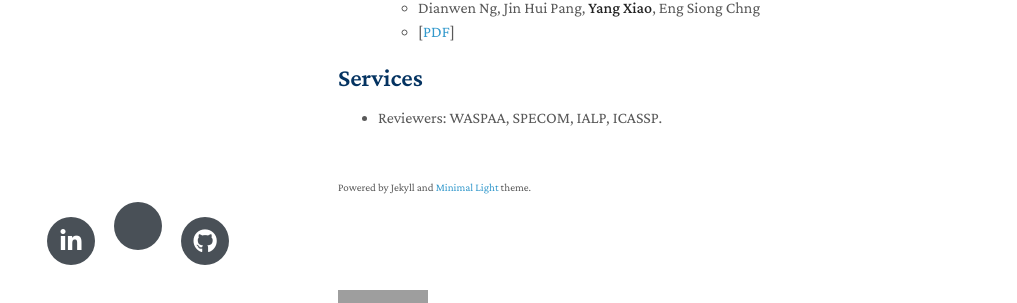
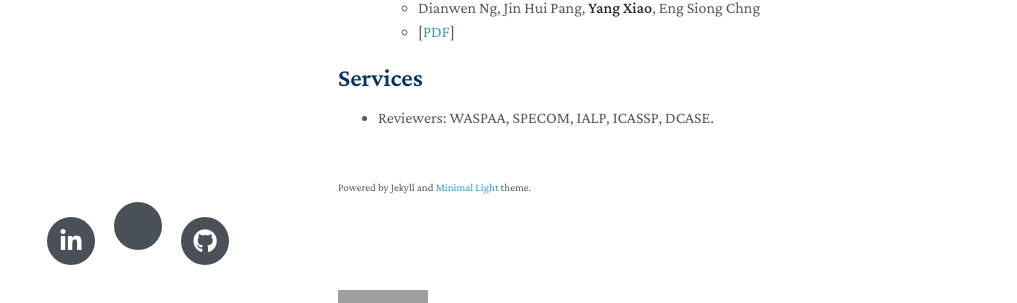
Before and after one commit to swagshaw/swagshaw.github.io, a Jekyll site: the page built from index.md, in a window 1280 px wide and 900 px high, scrolled down 1999 px. Shown: the part 533-836 px from the top of the window, without its empty margins (132-1149 px from the left). Built offline with Jekyll 4.4.1, drawn with Linux system fonts in a browser that asks for light colours; nearby versions of some CDN libraries; a style sheet for code colours, icons or effects is not loaded; grey boxes are pictures that could not be loaded.

Commit message:
Update index.md

```diff
--- a/index.md
+++ b/index.md
@@ -121,5 +121,5 @@ I am contributing to building **"easy-to-use"**, **"efficient"**, and  **"robust
   [[PDF](http://openaccess.thecvf.com/content_CVPR_2019/papers/Sun_Meta-Transfer_Learning_for_Few-Shot_Learning_CVPR_2019_paper.pdf)] [[Code](https://github.com/yaoyao-liu/meta-transfer-learning)] [[Project](https://mtl.yyliu.net/)] -->
 
 ## Services
-- Reviewers: WASPAA, SPECOM, IALP, ICASSP.
+- Reviewers: WASPAA, SPECOM, IALP, ICASSP, DCASE.
 <!-- - Journal Reviewers: T-PAMI, IJCV. -->
```
